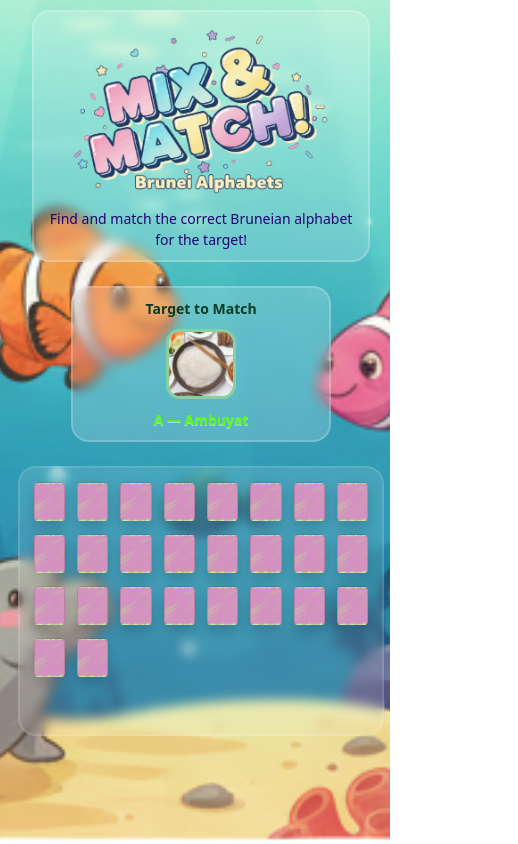
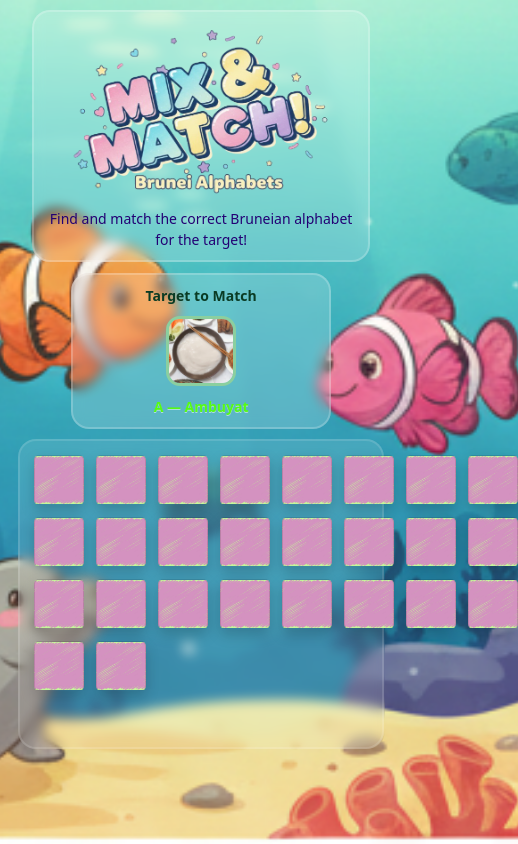
Before and after one commit to ezra-6987/brunei-alphabet-matchflip-game, a plain HTML site: page start.html in a window 390 px wide. Shown: the whole page, 518 px wide, since content can reach past the window. Drawn offline with nearby package versions, Linux system fonts and the light colour scheme; a web font is replaced by a local one.

Commit message:
update start.html

```diff
--- a/start.html
+++ b/start.html
@@ -229,7 +229,8 @@
         border-radius: 5px;
 
     /* this forces bigger square cards */
-        min-height: 40px;
+        min-height: 50px;
+        min-width: fit-content;
     }
     .card img{
         display:block;      /* when visible it fills card */
```
